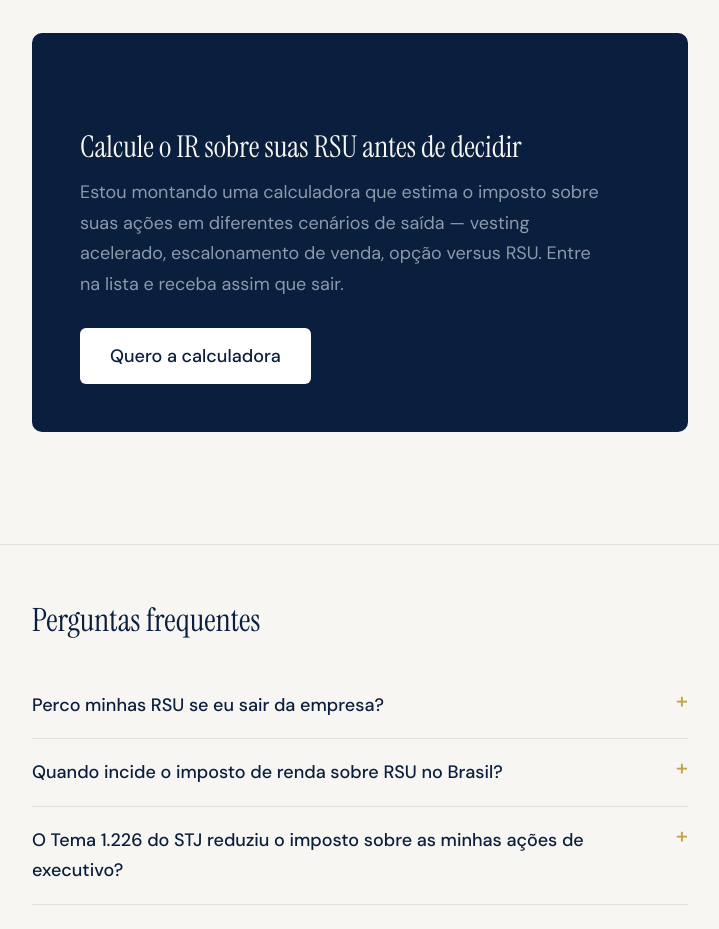
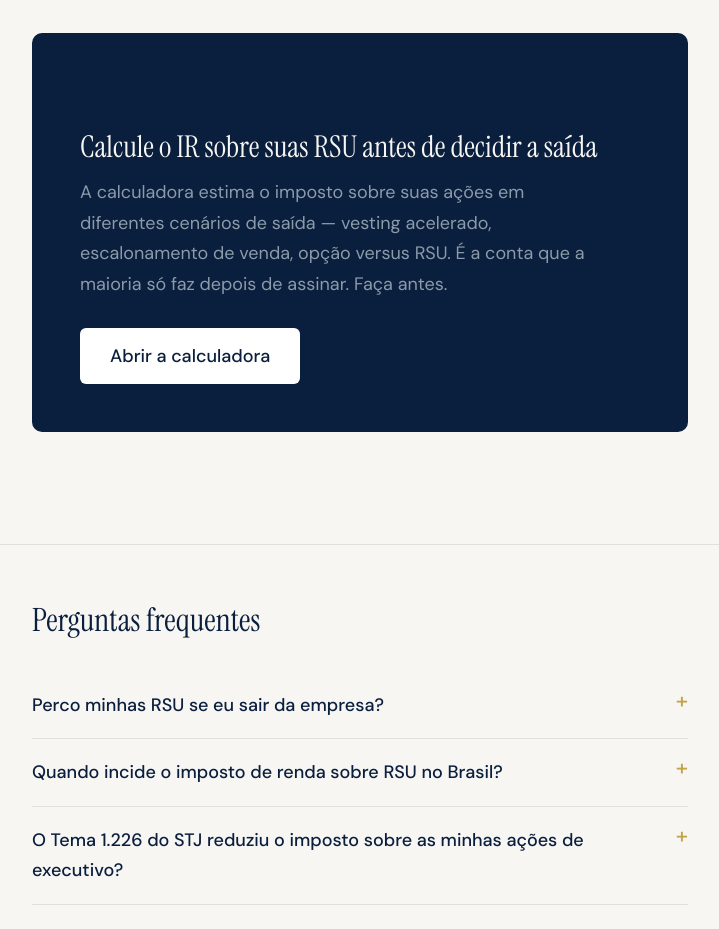
Before and after one commit to mssica-a11y/marcelosiqueiracfp-site, a plain HTML site: page insights/rsu-saida-empresa-imposto-de-renda.html in a window 1280 px wide. Shown: the part 5260-6189 px from the top of the page, without its empty margins (280-999 px from the left). Drawn offline with Linux system fonts and the light colour scheme.

Commit message:
Artigo 1: CTA aponta para a calculadora ao vivo (Trilho C)
Substitui o CTA "preview da S4" (calculadora em construção, link p/ /contato)
pelo CTA definitivo: calculadora no ar em calculadora.marcelosiqueiracfp.com.br,
com ?origem=insights-rsu p/ atribuição. Copy reescrita na voz do positioning
(momento de transição, arquétipo executivo, sem hedge). Funil: artigo →
calculadora → captura PDF/HubSpot.

Co-Authored-By: Claude Opus 4.8 <noreply@anthropic.com>

```diff
--- a/insights/rsu-saida-empresa-imposto-de-renda.html
+++ b/insights/rsu-saida-empresa-imposto-de-renda.html
@@ -234,11 +234,11 @@
 
     <p>Nada disso substitui a leitura do seu plano específico e a validação com um tributarista — esta é uma área em movimento, e o desenho ótimo é o seu, não o genérico. O ponto é anterior: a hora de fazer essa conta é antes de você dizer que vai sair.</p>
 
-    <!-- ─── CTA (preview do artefato da S4) ─── -->
+    <!-- ─── CTA → calculadora (Trilho C, no ar) ─── -->
     <div class="cta-block">
-      <h2>Calcule o IR sobre suas RSU antes de decidir</h2>
-      <p>Estou montando uma calculadora que estima o imposto sobre suas ações em diferentes cenários de saída — vesting acelerado, escalonamento de venda, opção versus RSU. Entre na lista e receba assim que sair.</p>
-      <a class="btn" href="/contato?origem=insights-rsu">Quero a calculadora</a>
+      <h2>Calcule o IR sobre suas RSU antes de decidir a saída</h2>
+      <p>A calculadora estima o imposto sobre suas ações em diferentes cenários de saída — vesting acelerado, escalonamento de venda, opção versus RSU. É a conta que a maioria só faz depois de assinar. Faça antes.</p>
+      <a class="btn" href="https://calculadora.marcelosiqueiracfp.com.br/?origem=insights-rsu" target="_blank" rel="noopener">Abrir a calculadora</a>
     </div>
 
   </div>
```
